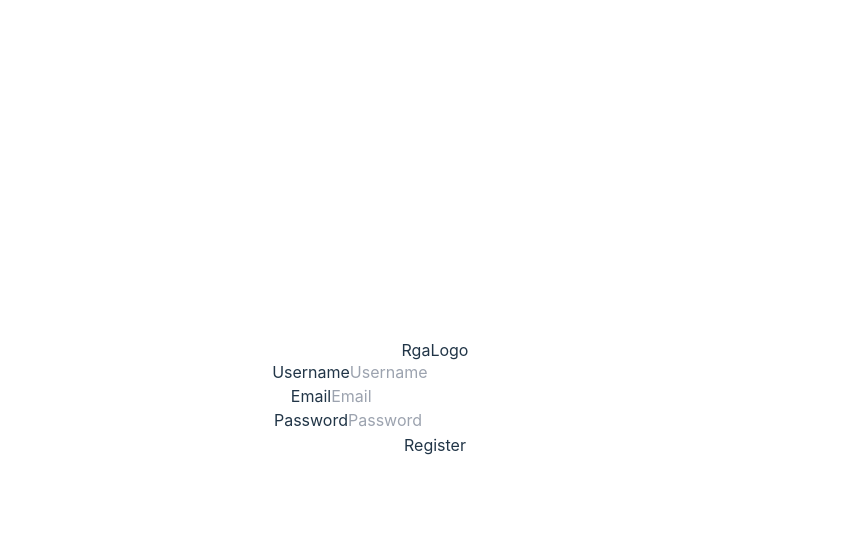
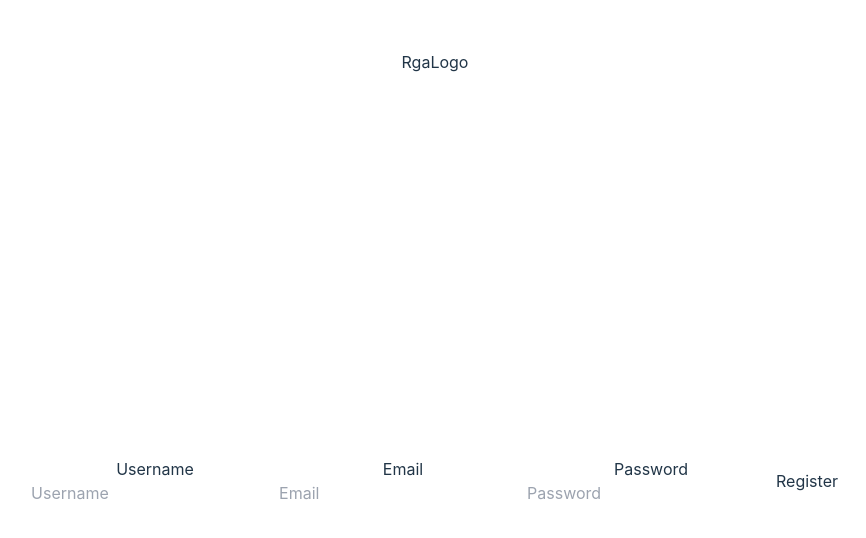
Before and after one commit to hejhejsanne/grupparbeteFrontend, a React (Vite) app: page /registeruser in a window 1280 px wide. Shown: the top 538 px of the page, without its empty margins (205-1071 px from the left). Built offline with nearby package versions, Linux system fonts and the light colour scheme.

Commit message:
first css changes

```diff
--- a/src/index.css
+++ b/src/index.css
@@ -55,7 +55,15 @@ button:focus-visible {
 }
 
 .register-form{
-
+  background-color: #ffffff;
+  border-radius: 6px;
+  width: 581px;
+  height: 530px;
+  margin: 0;
+  margin-top: 144px;
+  display: flex;
+  justify-content: center;
+  align-items: center;
 
 }
 
```
